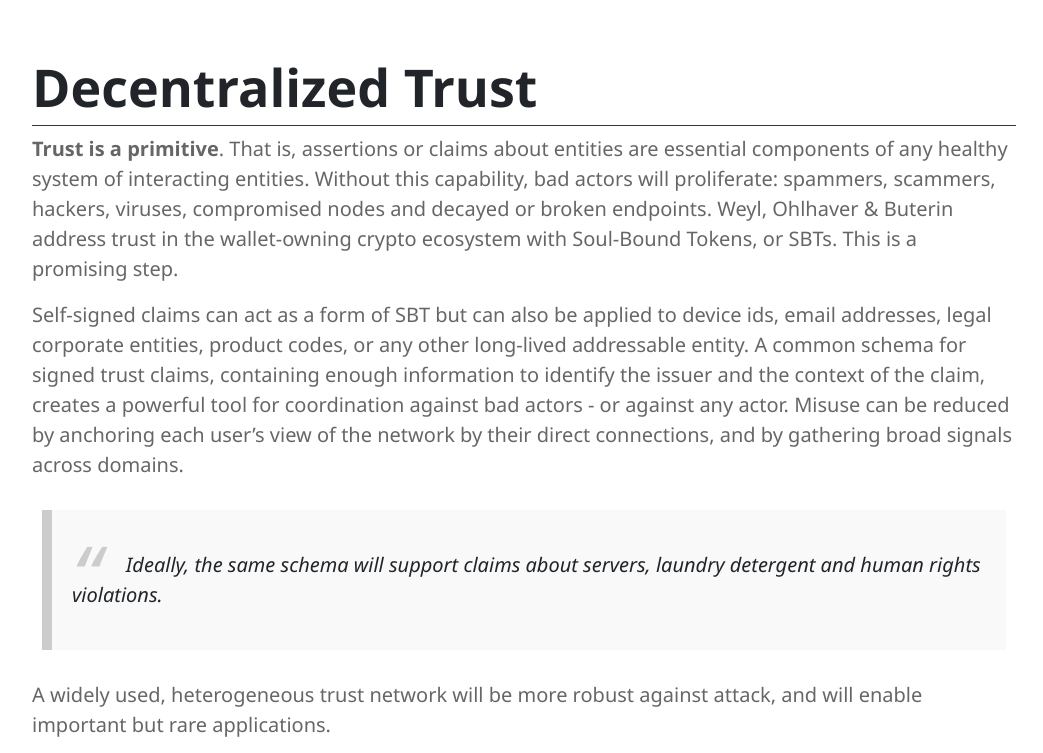
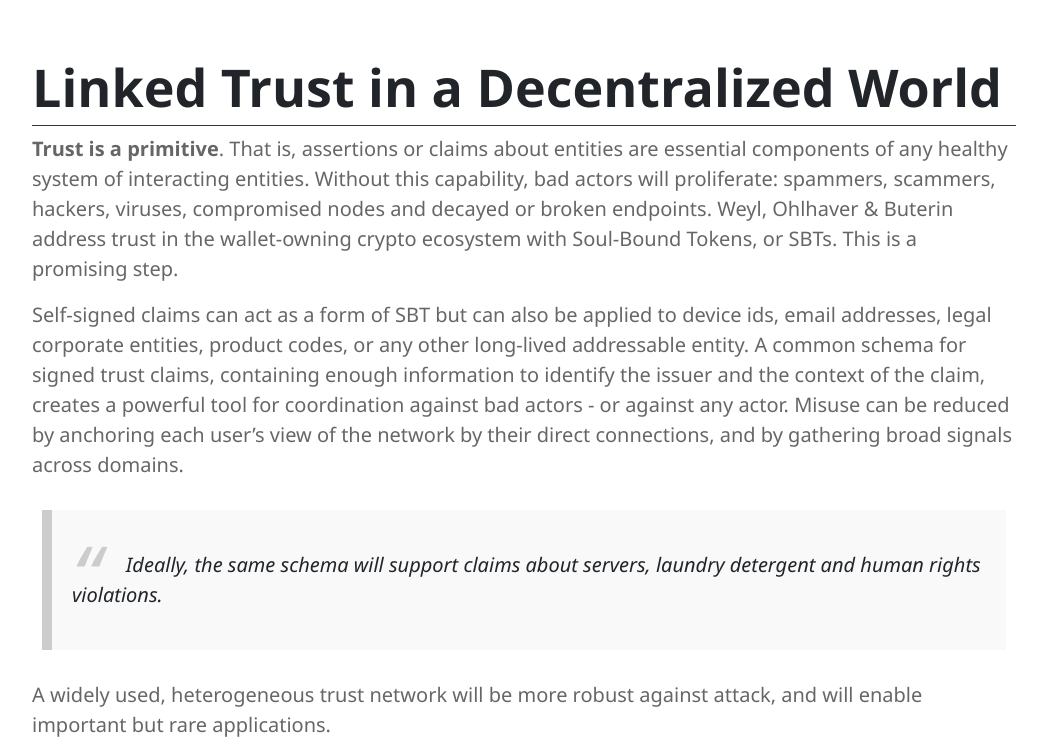
Before and after one commit to Whats-Cookin/cooperation, a plain HTML site: page index.html in a window 1280 px wide. Shown: the top 753 px of the page, without its empty margins (116-1159 px from the left). Drawn offline with nearby package versions, Linux system fonts and the light colour scheme.

Commit message:
change title

```diff
--- a/index.html
+++ b/index.html
@@ -47,7 +47,7 @@
     overflow-x:scroll;">
 
 
-    <h1 class="title">Decentralized Trust</h1>
+    <h1 class="title">Linked Trust in a Decentralized World</h1>
     <p><b>Trust is a primitive</b>.  That is, assertions or claims about entities are essential components of any healthy system of interacting entities.  Without this capability, bad actors will proliferate: spammers, scammers, hackers, viruses, compromised nodes and decayed or broken endpoints.  Weyl, Ohlhaver & Buterin address trust in the wallet-owning crypto ecosystem with Soul-Bound Tokens, or SBTs.  This is a promising step.
 </p><p>
      Self-signed claims can act as a form of SBT but can also be applied to device ids, email addresses, legal corporate entities, product codes, or any other long-lived addressable entity.  A common schema for signed trust claims, containing enough information to identify the issuer and the context of the claim, creates a powerful tool for coordination against bad actors - or against any actor.  Misuse can be reduced by anchoring each user’s view of the network by their direct connections, and by gathering broad signals across domains.
```
